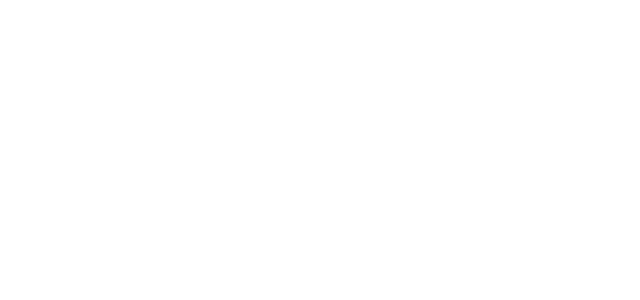
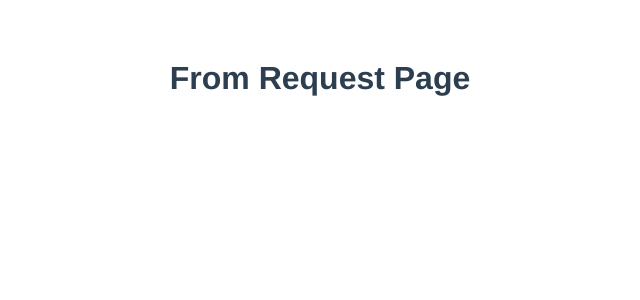
Before and after one commit to Nass2912/Coach-App, a Vue app: page /requests in a window 1280 px wide. Before the commit this address had no page. Shown: the top 300 px of the page, without its empty margins (320-960 px from the left). Built offline with nearby package versions, Linux system fonts and the light colour scheme.

Commit message:
Adding matching route components for all pages

```diff
--- /dev/null
+++ b/src/pages/NotFound.vue
@@ -0,0 +1,3 @@
+<template>
+  <h1>Page Not found</h1>
+</template>
--- /dev/null
+++ b/src/pages/RegisterPage.vue
@@ -0,0 +1,3 @@
+<template>
+  <h1>register page</h1>
+</template>
--- /dev/null
+++ b/src/pages/RequestPage.vue
@@ -0,0 +1,3 @@
+<template>
+  <h1>From Request Page</h1>
+</template>
```
Also changed, not shown: src/router.js (+7 -4 lines).
